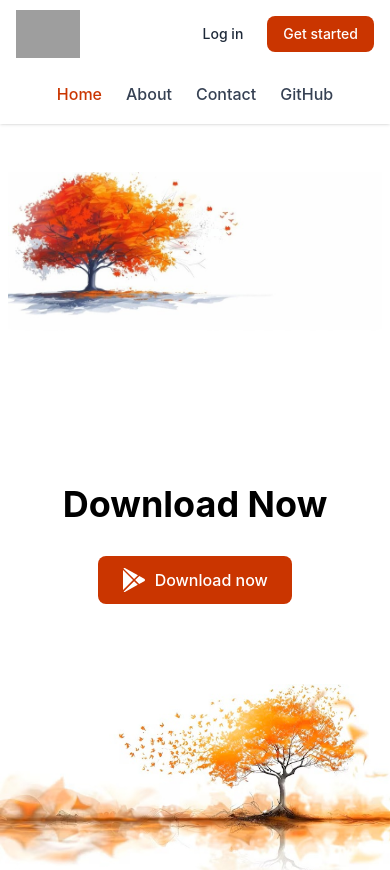
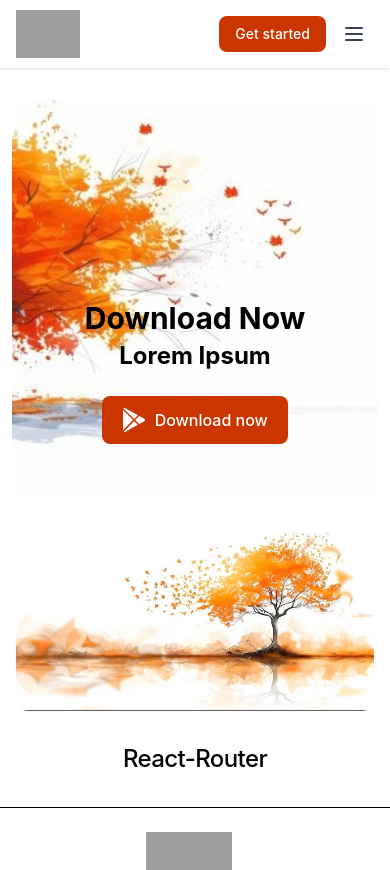
Before and after one commit to anasshiraz/reactRouter, a React (Vite) app: page / in a window 390 px wide. Shown: the top 870 px of the page. Built offline with nearby package versions, Linux system fonts and the light colour scheme; grey boxes are pictures that could not be loaded.

Commit message:
Improve mobile responsiveness across layout components

```diff
--- a/src/components/Footer/Footer.jsx
+++ b/src/components/Footer/Footer.jsx
@@ -6,7 +6,7 @@ export default function Footer() {
     <footer className="bg-white border-y">
       <div className="mx-auto w-full max-w-7xl p-4 py-6 lg:py-8">
         <div className="md:flex md:justify-between">
-          <div className="mb-6 md:mb-0">
+          <div className="mb-6 md:mb-0 flex justify-center md:justify-start">
             <Link to="/" className="flex items-center">
               <img
                 src="https://alexharkness.com/wp-content/uploads/2020/06/logo-2.png"
@@ -15,7 +15,7 @@ export default function Footer() {
               />
             </Link>
           </div>
-          <div className="grid grid-cols-2 gap-8 sm:gap-6 sm:grid-cols-3">
+          <div className="grid grid-cols-1 gap-8 text-center sm:text-left sm:grid-cols-2 sm:gap-6 lg:grid-cols-3">
             <div>
               <h2 className="mb-6 text-sm font-semibold text-gray-900 uppercase">
                 Resources
@@ -97,14 +97,14 @@ export default function Footer() {
         </div>
         <hr className="my-6 border-gray-200 sm:mx-auto lg:my-8" />
         <div className="sm:flex sm:items-center sm:justify-between">
-          <span className="text-sm text-gray-500 sm:text-center">
+          <span className="text-sm text-gray-500 sm:text-center block text-center">
             © 2026
             <a href="https://github.com/anasshiraz" className="hover:underline">
               Anas Shiraz
             </a>
             . All Rights Reserved.
           </span>
-          <div className="flex mt-4 space-x-5 sm:justify-center sm:mt-0">
+          <div className="flex mt-4 space-x-5 justify-center sm:justify-center sm:mt-0">
             <Link to="#" className="text-gray-500 hover:text-gray-900">
               <svg
                 className="w-4 h-4"
--- a/src/components/Header/Header.jsx
+++ b/src/components/Header/Header.jsx
@@ -1,7 +1,14 @@
-import React from "react";
+import React, { useState } from "react";
 import { Link, NavLink } from "react-router-dom";
 
 export default function Header() {
+  const [isMenuOpen, setIsMenuOpen] = useState(false);
+
+  const navLinkClasses = ({ isActive }) =>
+    `block rounded-md py-2 px-3 duration-200 hover:text-orange-700 hover:bg-orange-50 lg:hover:bg-transparent ${
+      isActive ? "text-orange-700" : "text-gray-700"
+    }`;
+
   return (
     <header className="shadow sticky z-50 top-0">
       <nav className="bg-white border-gray-200 px-4 lg:px-6 py-2.5">
@@ -16,10 +23,10 @@ export default function Header() {
           </Link>
 
           {/* Buttons */}
-          <div className="flex items-center lg:order-2">
+          <div className="flex items-center gap-2 lg:order-2">
             <Link
               to="/LogIn"
-              className="text-gray-800 hover:bg-gray-50 focus:ring-4 focus:ring-gray-300 font-medium rounded-lg text-sm px-4 lg:px-5 py-2 mr-2"
+              className="hidden sm:inline-flex text-gray-800 hover:bg-gray-50 focus:ring-4 focus:ring-gray-300 font-medium rounded-lg text-sm px-4 lg:px-5 py-2"
             >
               Log in
             </Link>
@@ -29,19 +36,51 @@ export default function Header() {
             >
               Get started
             </Link>
+            <button
+              type="button"
+              className="inline-flex items-center p-2 text-gray-700 rounded-md lg:hidden hover:bg-gray-100 focus:outline-none focus:ring-2 focus:ring-orange-300"
+              aria-controls="mobile-menu"
+              aria-expanded={isMenuOpen}
+              onClick={() => setIsMenuOpen((prev) => !prev)}
+            >
+              <span className="sr-only">Open main menu</span>
+              <svg
+                className="w-6 h-6"
+                fill="none"
+                stroke="currentColor"
+                viewBox="0 0 24 24"
+                xmlns="http://www.w3.org/2000/svg"
+              >
+                {isMenuOpen ? (
+                  <path
+                    strokeLinecap="round"
+                    strokeLinejoin="round"
+                    strokeWidth="2"
+                    d="M6 18L18 6M6 6l12 12"
+                  />
+                ) : (
+                  <path
+                    strokeLinecap="round"
+                    strokeLinejoin="round"
+                    strokeWidth="2"
+                    d="M4 6h16M4 12h16M4 18h16"
+                  />
+                )}
+              </svg>
+            </button>
           </div>
 
           {/* Navigation Menu */}
-          <div className="w-full lg:flex lg:items-center lg:w-auto lg:order-1">
-            <ul className="flex flex-wrap justify-center lg:justify-start mt-4 lg:mt-0 font-medium lg:flex-row lg:space-x-8">
+          <div
+            id="mobile-menu"
+            className={`${isMenuOpen ? "block" : "hidden"} w-full lg:flex lg:items-center lg:w-auto lg:order-1`}
+          >
+            <ul className="mt-4 grid grid-cols-1 gap-1 font-medium rounded-lg border border-gray-100 p-2 bg-gray-50 lg:mt-0 lg:flex lg:flex-row lg:space-x-4 lg:gap-0 lg:border-0 lg:bg-transparent lg:p-0">
               <li>
                 <NavLink
                   to="/"
-                  className={({ isActive }) =>
-                    `block py-2 px-3 duration-200 hover:text-orange-700 ${
-                      isActive ? "text-orange-700" : "text-gray-700"
-                    }`
-                  }
+                  className={navLinkClasses}
+                  onClick={() => setIsMenuOpen(false)}
                 >
                   Home
                 </NavLink>
@@ -50,11 +89,8 @@ export default function Header() {
               <li>
                 <NavLink
                   to="/About"
-                  className={({ isActive }) =>
-                    `block py-2 px-3 duration-200 hover:text-orange-700 ${
-                      isActive ? "text-orange-700" : "text-gray-700"
-                    }`
-                  }
+                  className={navLinkClasses}
+                  onClick={() => setIsMenuOpen(false)}
                 >
                   About
                 </NavLink>
@@ -63,11 +99,8 @@ export default function Header() {
               <li>
                 <NavLink
                   to="/Contact"
-                  className={({ isActive }) =>
-                    `block py-2 px-3 duration-200 hover:text-orange-700 ${
-                      isActive ? "text-orange-700" : "text-gray-700"
-                    }`
-                  }
+                  className={navLinkClasses}
+                  onClick={() => setIsMenuOpen(false)}
                 >
                   Contact
                 </NavLink>
@@ -76,14 +109,21 @@ export default function Header() {
               <li>
                 <NavLink
                   to="/GitHub"
-                  className={({ isActive }) =>
-                    `block py-2 px-3 duration-200 hover:text-orange-700 ${
-                      isActive ? "text-orange-700" : "text-gray-700"
-                    }`
-                  }
+                  className={navLinkClasses}
+                  onClick={() => setIsMenuOpen(false)}
                 >
                   GitHub
                 </NavLink>
+              </li>
+
+              <li className="sm:hidden">
+                <Link
+                  to="/LogIn"
+                  className="block rounded-md py-2 px-3 text-gray-700 hover:text-orange-700 hover:bg-orange-50"
+                  onClick={() => setIsMenuOpen(false)}
+                >
+                  Log in
+                </Link>
               </li>
             </ul>
           </div>
--- a/src/components/Home/Home.jsx
+++ b/src/components/Home/Home.jsx
@@ -5,17 +5,21 @@ import tree2 from "../../assets/tree2.jpg";
 
 export default function Home() {
   return (
-    <div className="mx-auto w-full max-w-7xl">
-      <aside className="relative overflow-hidden text-black rounded-lg sm:mx-16 mx-2 sm:py-16">
-        <div className="relative z-10 max-w-7xl px-4  pb-20 pt-10 sm:py-24 mx-auto sm:px-6 lg:px-8">
-          <div className="max-w-xl sm:mt-1 mt-80 space-y-8 text-center sm:text-right sm:ml-auto">
-            <h2 className="text-4xl font-bold sm:text-5xl">
+    <div className="mx-auto w-full max-w-7xl px-3 sm:px-0">
+      <aside className="relative overflow-hidden text-black rounded-2xl sm:mx-12 mx-0 py-8 sm:py-16">
+        <div className="absolute inset-0 bg-linear-to-t from-white/95 via-white/65 to-white/20 sm:hidden" />
+
+        <div className="relative z-10 max-w-7xl px-4 pb-6 pt-6 sm:pb-20 sm:pt-10 sm:py-24 mx-auto sm:px-6 lg:px-8">
+          <div className="max-w-xl mt-44 sm:mt-1 space-y-6 text-center sm:text-right sm:ml-auto">
+            <h2 className="text-3xl font-bold sm:text-5xl">
               Download Now
-              <span className="hidden sm:block text-4xl">Lorem Ipsum</span>
+              <span className="block text-2xl mt-1 sm:text-4xl">
+                Lorem Ipsum
+              </span>
             </h2>
 
             <Link
-              className="inline-flex text-white items-center px-6 py-3 font-medium bg-orange-700 rounded-lg hover:opacity-75"
+              className="inline-flex text-white items-center px-5 py-3 font-medium bg-orange-700 rounded-lg hover:opacity-85"
               to="/"
             >
               <svg
@@ -33,16 +37,20 @@ export default function Home() {
           </div>
         </div>
 
-        <div className="absolute inset-0 w-full sm:my-20 sm:pt-1 pt-12 h-full ">
-          <img className="w-auto" src={tree} alt="image1" />
+        <div className="absolute inset-0 w-full sm:my-20 sm:pt-1 pt-8 h-full">
+          <img
+            className="w-full h-full object-cover sm:object-contain"
+            src={tree}
+            alt="image1"
+          />
         </div>
       </aside>
 
-      <div className="grid  place-items-center sm:mt-20 outline-none">
-        <img className="w-auto" src={tree2} alt="image2" />
+      <div className="grid place-items-center mt-8 sm:mt-20 outline-none px-1 sm:px-0">
+        <img className="w-full max-w-4xl rounded-xl" src={tree2} alt="image2" />
       </div>
 
-      <h1 className="text-center text-2xl sm:text-5xl py-10 font-medium">
+      <h1 className="text-center text-2xl sm:text-5xl py-8 sm:py-10 font-medium tracking-tight">
         React-Router
       </h1>
     </div>
```
Also changed, not shown: src/components/Contact/Contact.jsx (+33 -33 lines).
